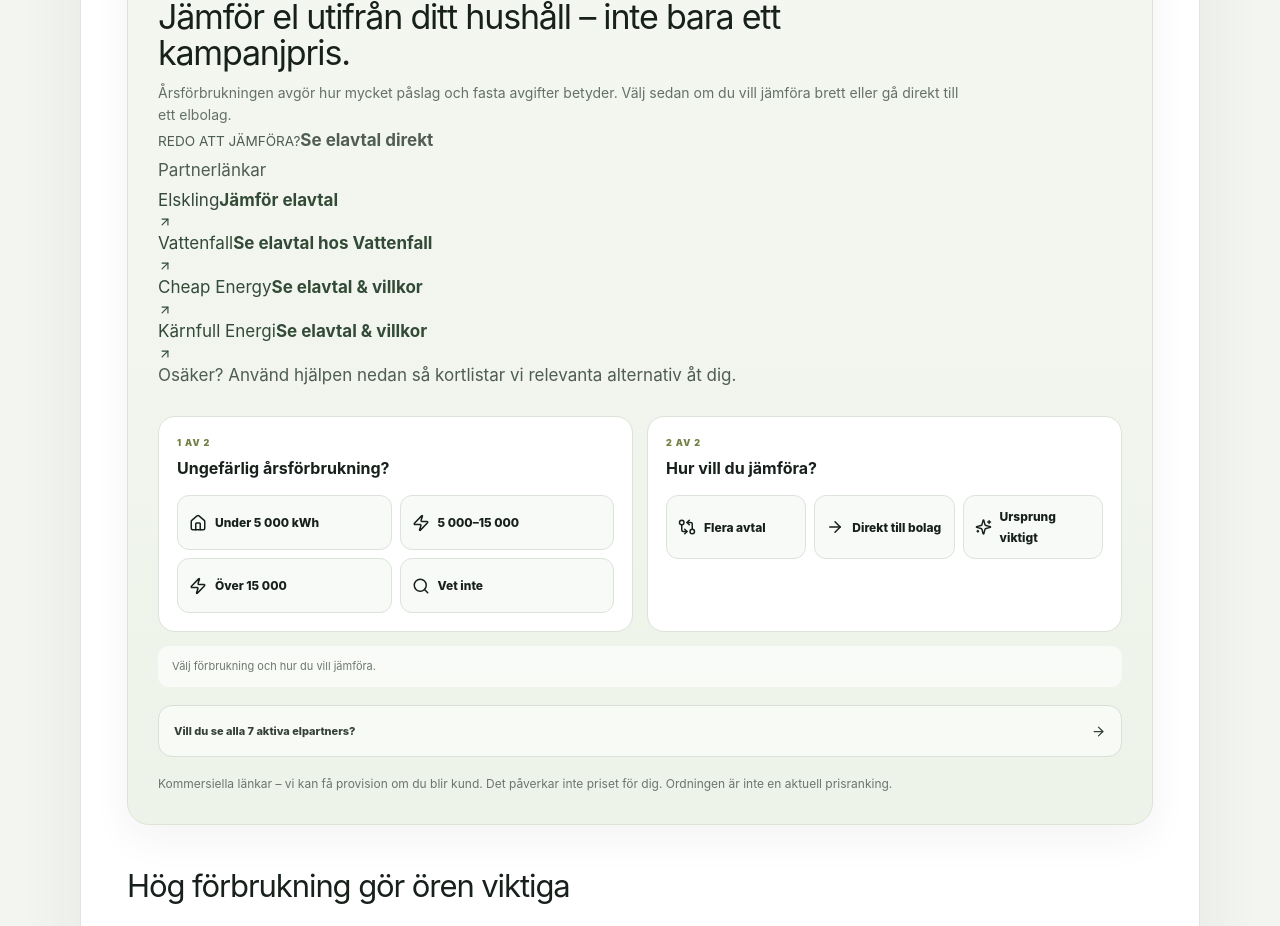
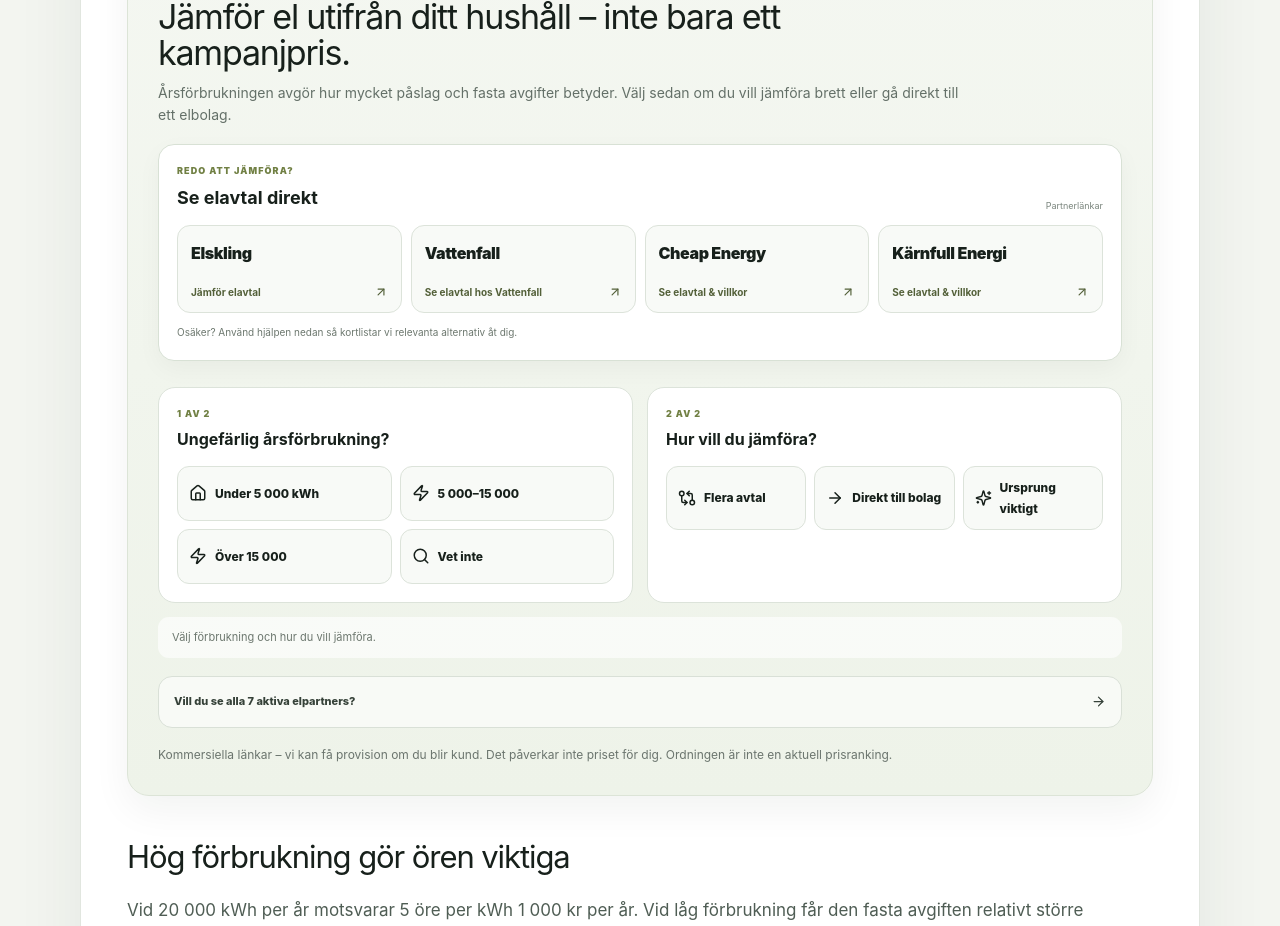
Before and after one commit to arvidlandin-cpu/sankkostnaden, a Next.js app: page /elavtal/billigaste-elavtalet in a window 1280 px wide. Shown: the part 1600-2526 px from the top of the page. Built offline with nearby package versions, Linux system fonts and the light colour scheme.

Commit message:
Style prominent direct partner cards

```diff
--- a/styles/global.css
+++ b/styles/global.css
@@ -1740,3 +1740,11 @@ footer{
   line-height:1;
   font-weight:850;
 }
+
+
+/* Direct partner conversion paths 2026-09-22 */
+.directPartnerBlock{margin-top:18px;padding:18px;border:1px solid #d8e1d5;border-radius:16px;background:#fff;box-shadow:0 8px 24px rgba(23,32,27,.04)}
+.directPartnerHead{display:flex;align-items:end;justify-content:space-between;gap:14px;margin-bottom:12px}.directPartnerHead>div{display:grid;gap:3px}.directPartnerHead small{color:#718044;font-size:9px;font-weight:900;letter-spacing:.12em}.directPartnerHead strong{font-size:18px;color:#17201b}.directPartnerHead>span{font-size:9px;color:#7b867e}
+.directPartnerGrid{display:grid;grid-template-columns:repeat(4,minmax(0,1fr));gap:9px}.directPartnerGrid>a{min-height:88px;padding:13px;display:flex;flex-direction:column;justify-content:space-between;gap:10px;border:1px solid #dce3da;border-radius:13px;background:#f8faf7;color:#17201b!important;text-decoration:none!important;transition:transform .14s ease,border-color .14s ease,box-shadow .14s ease}.directPartnerGrid>a:hover{transform:translateY(-2px);border-color:#aebd7b;box-shadow:0 8px 18px rgba(23,32,27,.09)}.partnerWordmark{font-size:16px;font-weight:900;letter-spacing:-.025em}.directPartnerGrid b{display:flex;align-items:center;justify-content:space-between;gap:6px;color:#536039;font-size:10px;line-height:1.25}.directPartnerBlock>p{margin:11px 0 0;color:#6d786f;font-size:10px}
+@media(max-width:820px){.directPartnerGrid{grid-template-columns:1fr 1fr}}
+@media(max-width:520px){.directPartnerBlock{padding:14px}.directPartnerHead{align-items:flex-start}.directPartnerHead>span{display:none}.directPartnerGrid{grid-template-columns:1fr 1fr}.directPartnerGrid>a{min-height:82px}.partnerWordmark{font-size:15px}}
```
